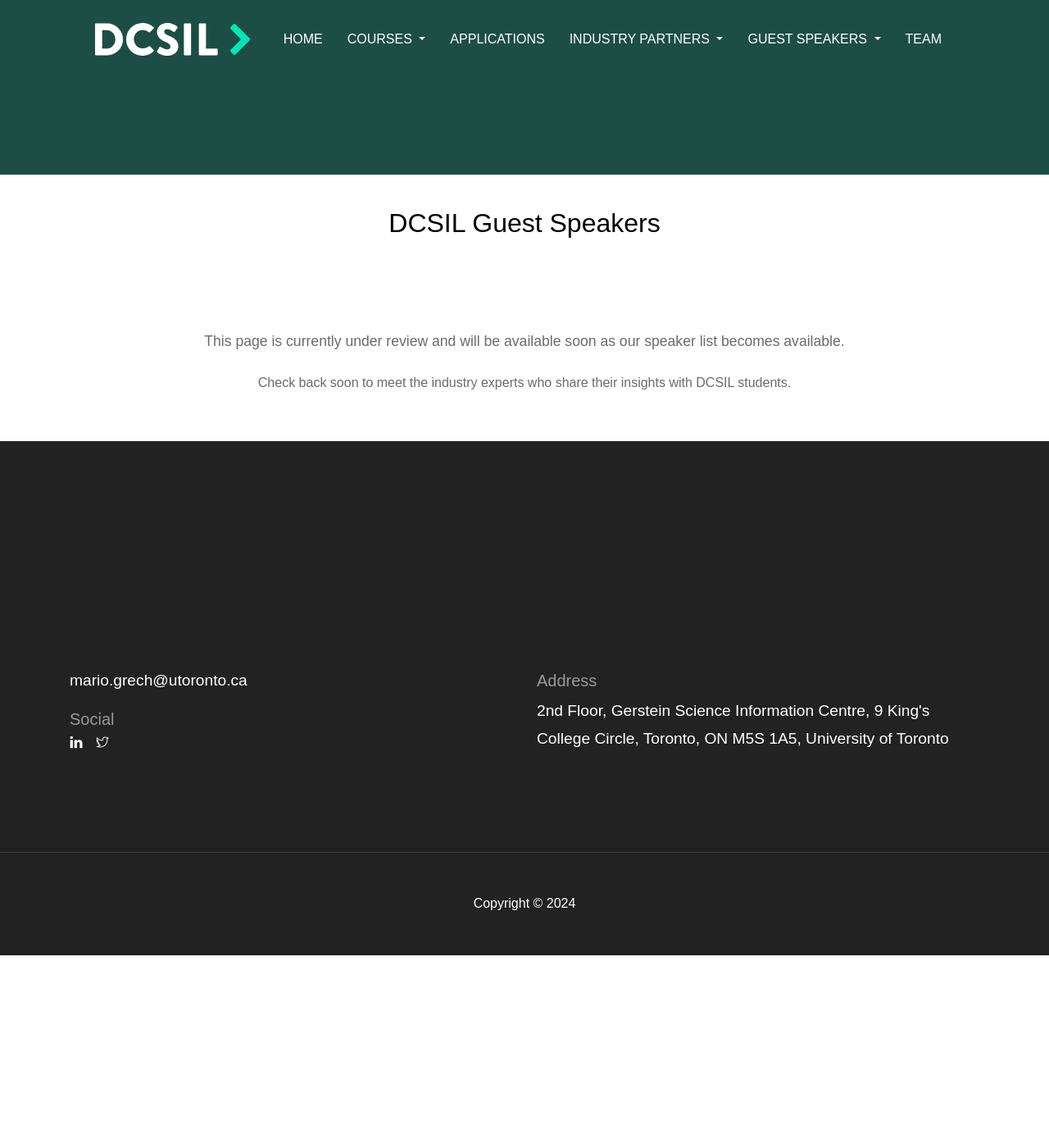
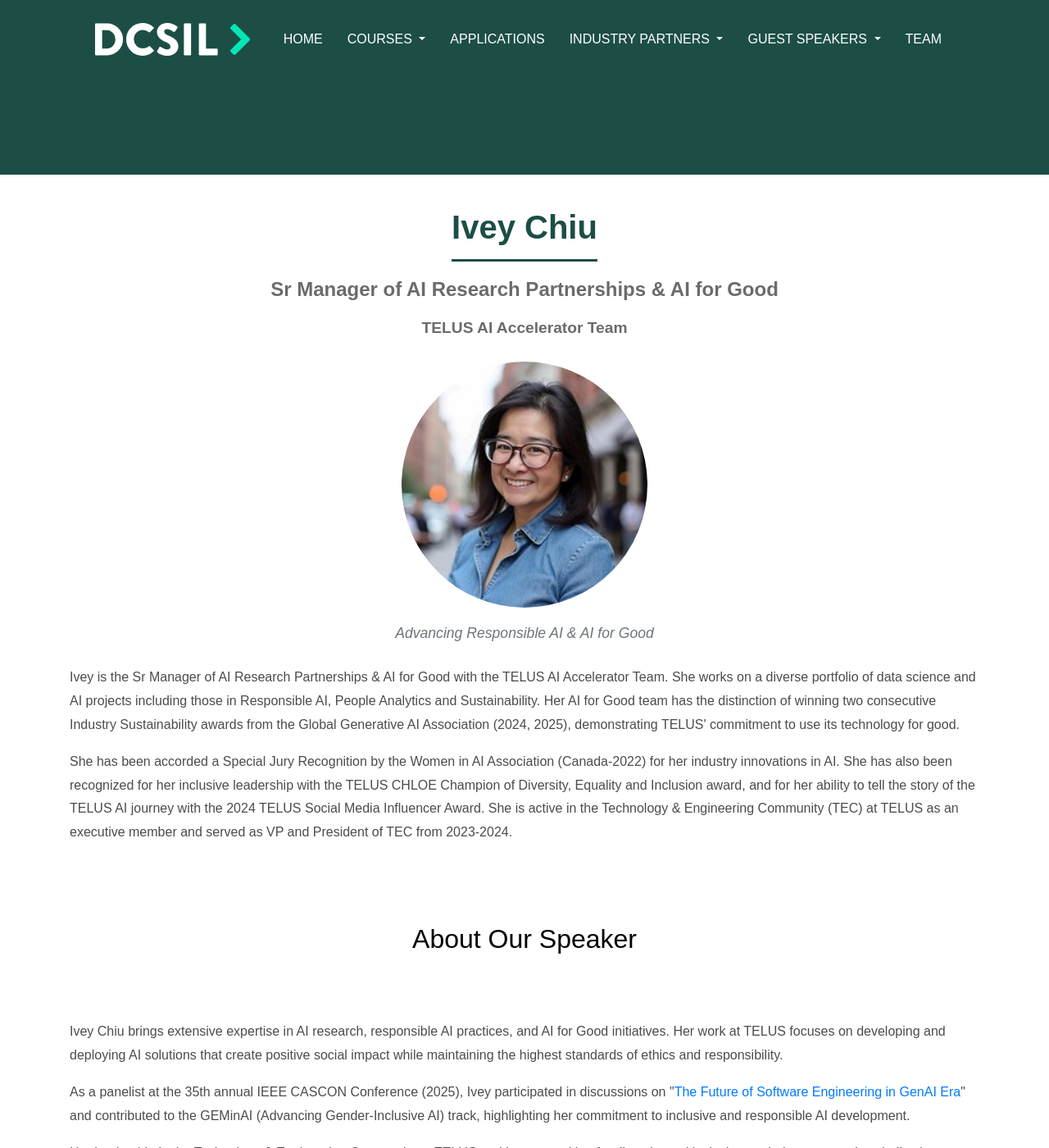
Before and after one commit to dcsil/website, a Jekyll site: the page built from _pages/speakers/meet-speakers.html, in a window 1280 px wide and 1400 px high, scrolled down 431 px. Shown: the whole window at 82% size. Built offline with Jekyll 4.4.1, drawn with Linux system fonts in a browser that asks for light colours; before the commit the page ends 1596 px from its top, so only the background shows below that; some of the changed text lies outside the part shown.

Commit message:
adds guest speaker profile

```diff
--- /dev/null
+++ b/_includes/speakers/speaker-ivey.html
@@ -0,0 +1,68 @@
+<!-- speaker-ivey -->
+<style>
+.speaker-image-link {
+  transition: transform 0.3s ease;
+  display: inline-block;
+}
+.speaker-image-link:hover {
+  transform: scale(1.05);
+}
+.speaker-name {
+  font-size: 2.5rem;
+  font-weight: 700;
+  color: #1C4E46;
+  margin-bottom: 10px;
+  padding-bottom: 15px;
+  border-bottom: 3px solid #1C4E46;
+  display: inline-block;
+}
+.speaker-title {
+  font-size: 1.5rem;
+  font-weight: 600;
+  color: #6B6B6B;
+  margin-top: 10px;
+  margin-bottom: 30px;
+}
+</style>
+<section class="section" style="padding-top: 40px; padding-bottom: 40px;">
+  <div class="container">
+    <div class="row">
+      <div class="col-12 text-center">
+        <div class="speaker-name">Ivey Chiu</div>
+        <div class="speaker-title">Sr Manager of AI Research Partnerships & AI for Good</div>
+        <div class="speaker-title" style="font-size: 1.2rem; margin-top: -10px;">TELUS AI Accelerator Team</div>
+        <div class="speaker-image-link d-inline-block mb-3">
+          <img src="{{ 'assets/images/speakers/ivey-chiu.jpg' | relative_url }}" alt="Ivey Chiu" style="width: 300px; height: 300px; object-fit: cover; border-radius: 50%;">
+        </div>
+        <p class="text-muted mb-4" style="font-style: italic; font-size: 1.1rem;">Advancing Responsible AI & AI for Good</p>
+      </div>
+
+      <div class="col-12">
+        <p>Ivey is the Sr Manager of AI Research Partnerships & AI for Good with the TELUS AI Accelerator Team. She works on a diverse portfolio of data science and AI projects including those in Responsible AI, People Analytics and Sustainability. Her AI for Good team has the distinction of winning two consecutive Industry Sustainability awards from the Global Generative AI Association (2024, 2025), demonstrating TELUS' commitment to use its technology for good.</p>
+
+        <p>She has been accorded a Special Jury Recognition by the Women in AI Association (Canada-2022) for her industry innovations in AI. She has also been recognized for her inclusive leadership with the TELUS CHLOE Champion of Diversity, Equality and Inclusion award, and for her ability to tell the story of the TELUS AI journey with the 2024 TELUS Social Media Influencer Award. She is active in the Technology & Engineering Community (TEC) at TELUS as an executive member and served as VP and President of TEC from 2023-2024.</p>
+      </div>
+    </div>
+  </div>
+</section>
+
+<section class="section" style="padding-top: 40px; padding-bottom: 40px;">
+  <div class="container">
+    <div class="row">
+      <div class="col-12 text-center">
+        <h2 class="section-title">About Our Speaker</h2>
+      </div>
+
+      <div class="col-12">
+        <p>Ivey Chiu brings extensive expertise in AI research, responsible AI practices, and AI for Good initiatives. Her work at TELUS focuses on developing and deploying AI solutions that create positive social impact while maintaining the highest standards of ethics and responsibility.</p>
+
+        <p>As a panelist at the 35th annual IEEE CASCON Conference (2025), Ivey participated in discussions on "<a href="https://conf.researchr.org/profile/cascon-2025/iveychiu1" target="_blank" rel="noopener noreferrer">The Future of Software Engineering in GenAI Era</a>" and contributed to the GEMinAI (Advancing Gender-Inclusive AI) track, highlighting her commitment to inclusive and responsible AI development.</p>
+
+        <p>Her leadership in the Technology & Engineering Community at TELUS and her recognition for diversity and inclusion work demonstrate her dedication to creating inclusive environments where technology serves all members of society. Through her role at the TELUS AI Accelerator, Ivey helps bridge the gap between cutting-edge AI research and practical, ethical applications that benefit both businesses and communities.</p>
+
+        <p>Learn more about Ivey on her <a href="https://www.linkedin.com/in/ivey-chiu-ai-innovator/" target="_blank" rel="noopener noreferrer">LinkedIn profile</a>.</p>
+      </div>
+    </div>
+  </div>
+</section>
+<!-- /speaker-ivey -->
--- a/_pages/speakers/meet-speakers.html
+++ b/_pages/speakers/meet-speakers.html
@@ -6,4 +6,4 @@
 description: "Meet the industry experts who share their insights with DCSIL students<br>bringing real-world experience directly into the classroom."
 ---
 
-{% include speakers/speakers-list.html %}
+{% include speakers/speaker-ivey.html %}
```
Also changed, not shown: assets/images/speakers/ivey-chiu.jpg (added).
